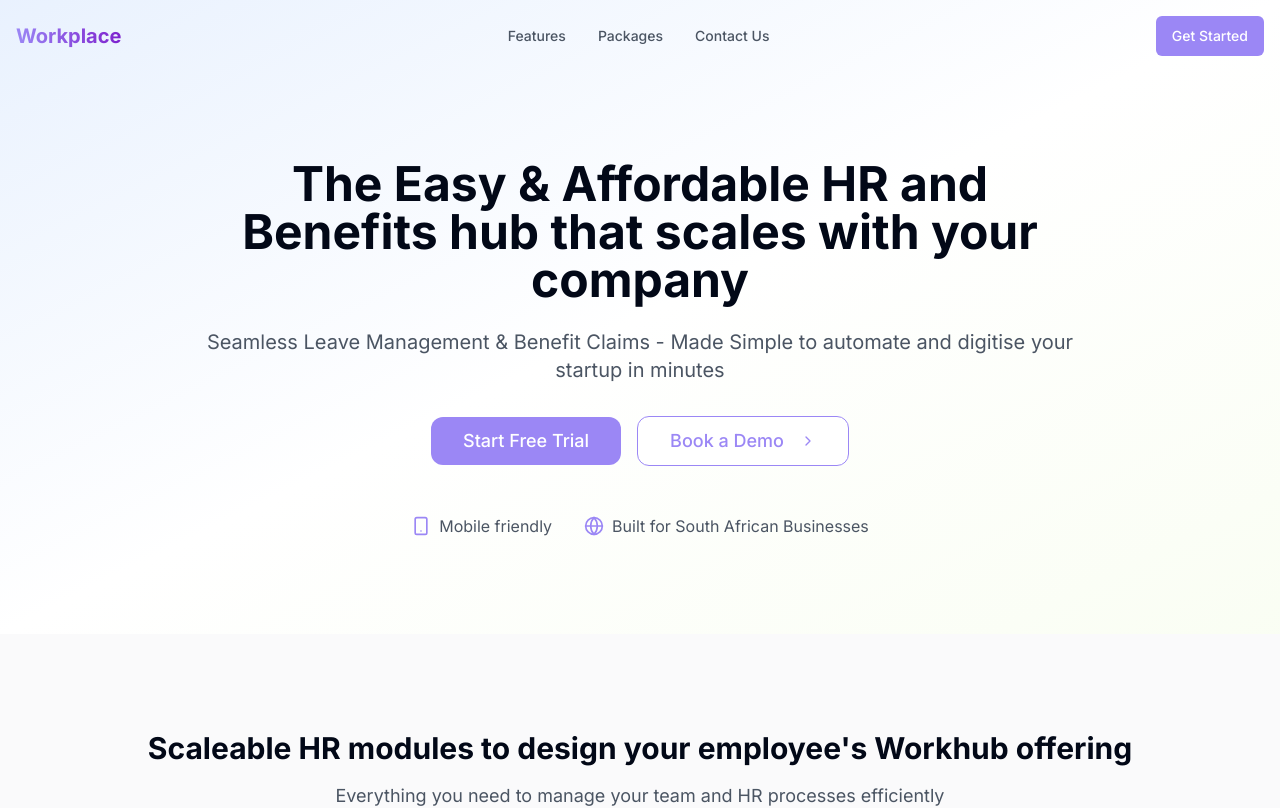
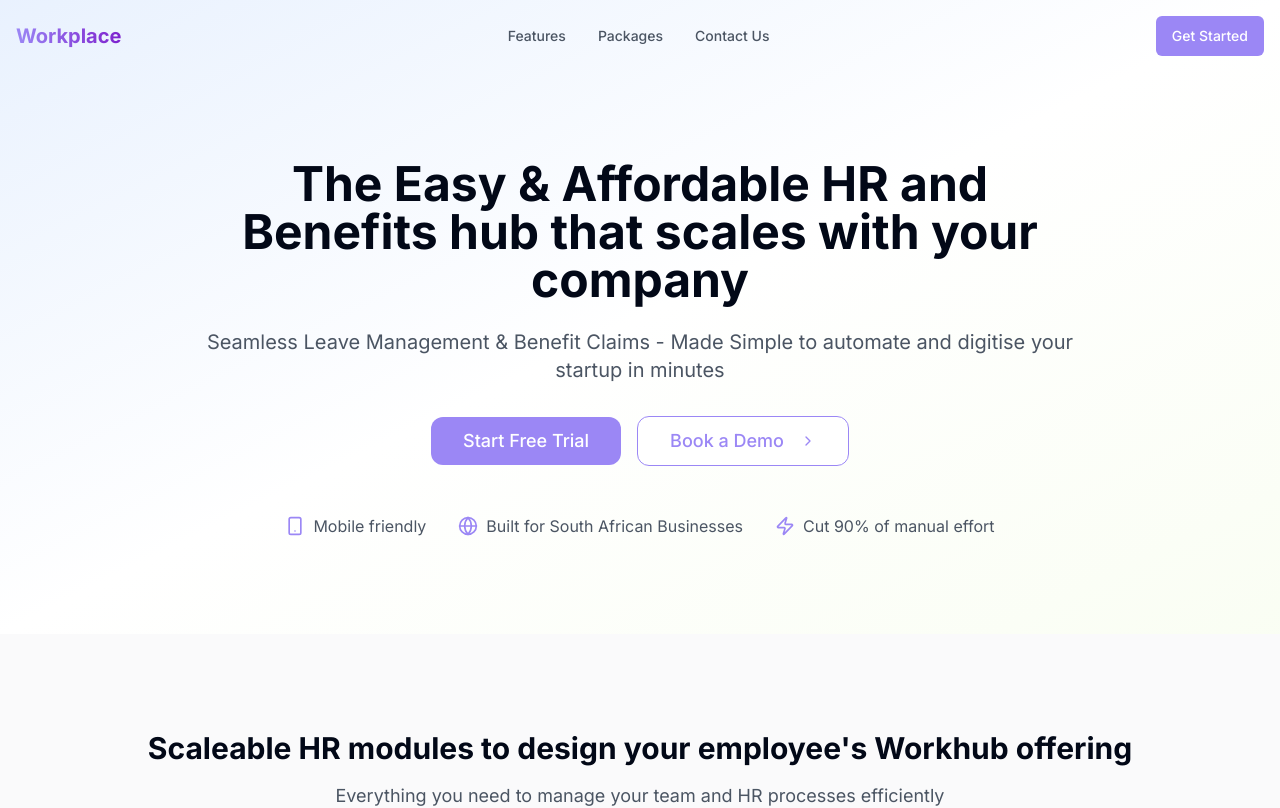
Before and after one commit to DennisCharlesWilliams/workplace-3f85ba4f, a React (Vite) app: page / in a window 1280 px wide. Shown: the top 808 px of the page. Built offline with nearby package versions, Linux system fonts and the light colour scheme.

Commit message:
Update hero section
Added "Cut 90% of manual effort" to the hero section's additional elements.

```diff
--- a/src/pages/Index.tsx
+++ b/src/pages/Index.tsx
@@ -3,7 +3,7 @@ import { useState, useEffect } from "react";
 import { Button } from "@/components/ui/button";
 import { Card } from "@/components/ui/card";
 import { Separator } from "@/components/ui/separator";
-import { Check, CheckCircle2, ChevronRight, Smartphone, Globe, Clock, Calendar, CreditCard, Users, Building, FileText, Shield, Heart, Wallet } from "lucide-react";
+import { Check, CheckCircle2, ChevronRight, Smartphone, Globe, Clock, Calendar, CreditCard, Users, Building, FileText, Shield, Heart, Wallet, Zap } from "lucide-react";
 
 const Index = () => {
   const [scrolled, setScrolled] = useState(false);
@@ -90,6 +90,11 @@ const Index = () => {
               <div className="flex items-center">
                 <Globe className="h-5 w-5 mr-2 text-workplace-purple" />
                 <span>Built for South African Businesses</span>
+              </div>
+
+              <div className="flex items-center">
+                <Zap className="h-5 w-5 mr-2 text-workplace-purple" />
+                <span>Cut 90% of manual effort</span>
               </div>
             </div>
           </div>
```
